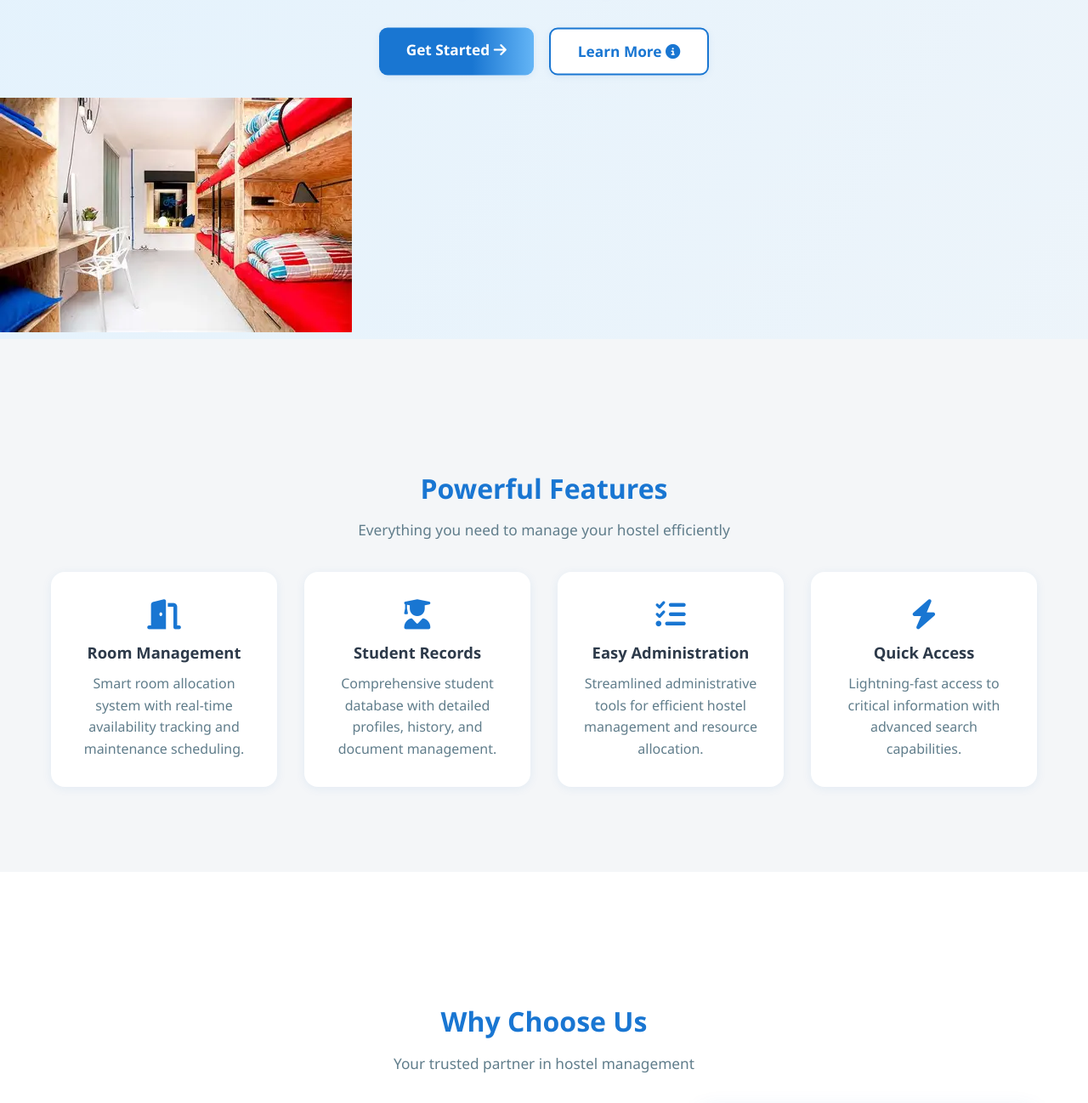
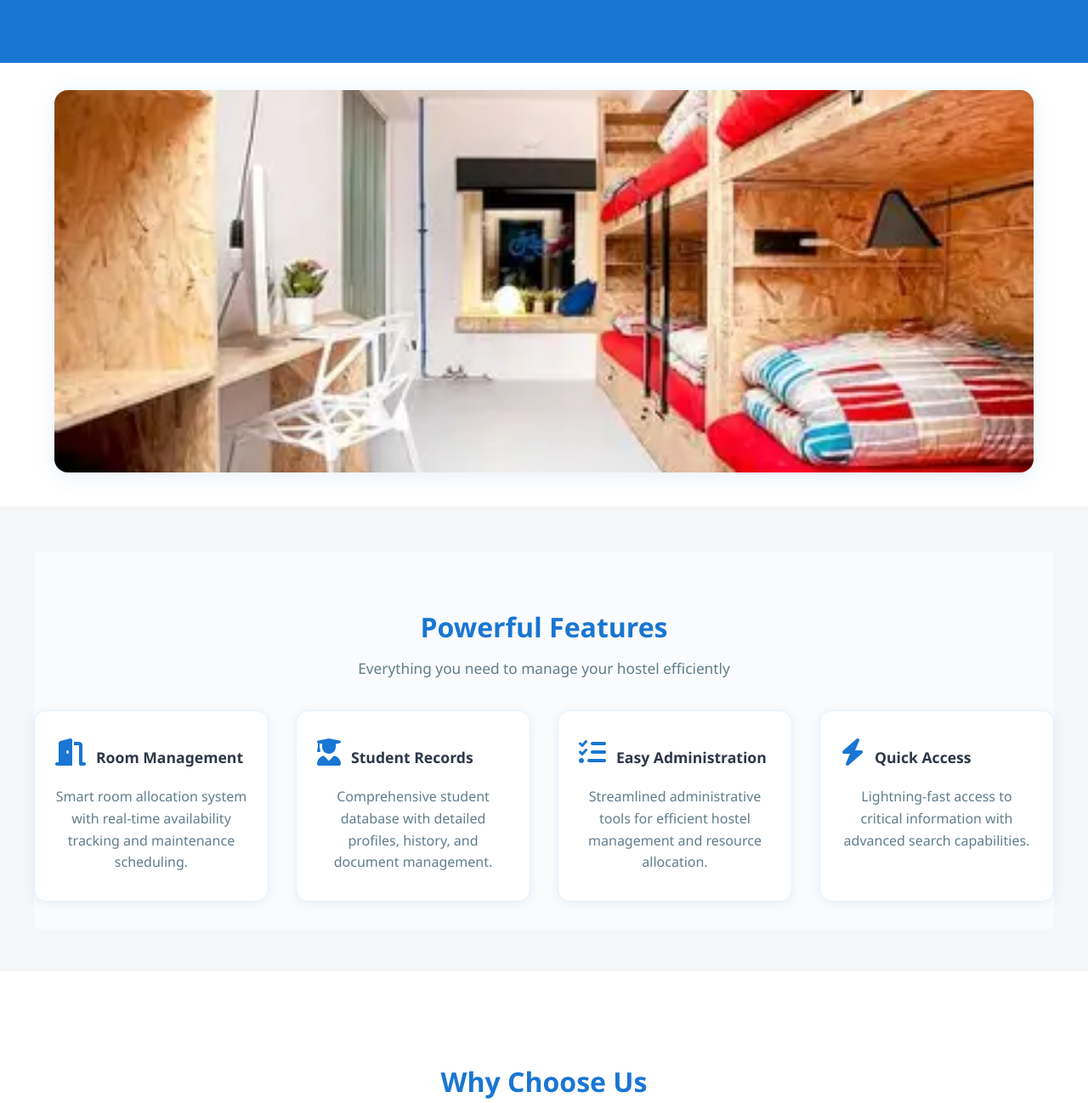
Before and after one commit to er-aary-mevada/hostel-management-system, a PHP site: page / in a window 1280 px wide. Shown: the part 449-1747 px from the top of the page at 85% size. Run offline with PHP 8.4, Linux system fonts and the light colour scheme.

Commit message:
landing page

```diff
--- a/index.html
+++ b/index.html
@@ -15,7 +15,7 @@
         <nav class="navbar">
             <div class="logo">
                 <i class="fas fa-building"></i>
-                <span>Hostel Management System</span>
+                <span style="font-weight:700;color:#e53935;">HMS</span>
             </div>
             <div class="nav-links">
                 <a href="#features" class="nav-item">Features</a>
@@ -23,74 +23,61 @@
                 <a href="#contact" class="nav-item">Contact</a>
                 <a href="login.php" class="login-btn"><i class="fas fa-sign-in-alt"></i> Login</a>
             </div>
-            <div class="menu-toggle">
-                <i class="fas fa-bars"></i>
-            </div>
         </nav>
     </header>
 
     <main>
-        <section class="hero">
-            <div class="hero-bg">
-                <img src="https://images.unsplash.com/photo-1522071820081-009f0129c71c" alt="Team working" class="hero-img">
-                <div class="hero-overlay"></div>
-            </div>
+        <section class="hero" style="background:#1976d2;padding:48px 0 32px 0;">
             <div class="container">
-                <div class="hero-content">
-                    <h1 class="hero-title animate-fade-in">Welcome to Hostel Management System</h1>
-                    <p class="hero-desc animate-fade-in">Transform your hostel operations with our state-of-the-art management solution. Streamline processes, enhance efficiency, and deliver better experiences for everyone.</p>
-                    <div class="hero-buttons animate-fade-in">
-                        <a href="signup.php" class="cta-button primary">Get Started <i class="fas fa-arrow-right"></i></a>
-                        <a href="#features" class="cta-button secondary">Learn More <i class="fas fa-info-circle"></i></a>
-                    </div>
+                <h1 style="color:#fff;font-size:2.6rem;font-weight:700;text-align:center;margin-bottom:18px;">Welcome to Our Hostel Management System</h1>
+                <p style="color:#e3f2fd;font-size:1.15rem;text-align:center;margin-bottom:28px;">Transform your hostel operations with our state-of-the-art management solution.<br>Streamline processes, enhance efficiency, and deliver better experiences.</p>
+                <div style="display:flex;justify-content:center;gap:18px;margin-bottom:32px;">
+                    <a href="signup.php" class="cta-button primary">Get Started <i class="fas fa-arrow-right"></i></a>
+                    <a href="#features" class="cta-button secondary">Learn More <i class="fas fa-info-circle"></i></a>
                 </div>
             </div>
         </section>
         <!-- Slideshow Container -->
-        <div class="slideshow-container">
+        <div class="slideshow-container" style="background:#fff;padding:32px 0 32px 0;display:flex;justify-content:center;">
             <div class="slide fade">
-                <img src="image/1.webp" class="slide-img" alt="Hostel Room 1">
+                <img src="image/1.webp" class="slide-img" alt="Hostel Room 1" style="width:90vw;max-width:100vw;height:450px;object-fit:cover;border-radius:16px;box-shadow:0 4px 24px rgba(21,101,192,0.10);">
             </div>
             <div class="slide fade">
-                <img src="image/2.webp" class="slide-img" alt="Hostel Room 2">
+                <img src="image/2.webp" class="slide-img" alt="Hostel Room 2" style="width:90vw;max-width:100vw;height:450px;object-fit:cover;border-radius:16px;box-shadow:0 4px 24px rgba(21,101,192,0.10);">
             </div>
             <div class="slide fade">
-                <img src="image/3.webp" class="slide-img" alt="Hostel Room 3">
+                <img src="image/3.webp" class="slide-img" alt="Hostel Room 3" style="width:90vw;max-width:100vw;height:450px;object-fit:cover;border-radius:16px;box-shadow:0 4px 24px rgba(21,101,192,0.10);">
             </div>
             <div class="slide fade">
-                <img src="image/4.webp" class="slide-img" alt="Hostel Room 4">
+                <img src="image/4.webp" class="slide-img" alt="Hostel Room 4" style="width:90vw;max-width:100vw;height:450px;object-fit:cover;border-radius:16px;box-shadow:0 4px 24px rgba(21,101,192,0.10);">
             </div>
             <div class="slide fade">
-                <img src="image/5.webp" class="slide-img" alt="Hostel Room 5">
+                <img src="image/5.webp" class="slide-img" alt="Hostel Room 5" style="width:90vw;max-width:100vw;height:450px;object-fit:cover;border-radius:16px;box-shadow:0 4px 24px rgba(21,101,192,0.10);">
             </div>
         </div>
 
         <section id="features" class="features">
-            <div class="container">
-                <div class="section-header">
-                    <h2>Powerful Features</h2>
-                    <p>Everything you need to manage your hostel efficiently</p>
+            <div class="container" style="background:#fafbfc;padding:32px 0;">
+                <div class="section-header" style="text-align:center;margin-bottom:36px;">
+                    <h2 style="color:#1976d2;font-size:2rem;font-weight:700;margin-bottom:10px;">Powerful Features</h2>
+                    <p style="color:#607d8b;font-size:1.08rem;">Everything you need to manage your hostel efficiently</p>
                 </div>
-                <div class="feature-grid">
-                    <div class="feature-card">
-                        <i class="fas fa-door-open"></i>
-                        <h3>Room Management</h3>
-                        <p>Smart room allocation system with real-time availability tracking and maintenance scheduling.</p>
+                <div class="feature-grid" style="display:grid;grid-template-columns:repeat(auto-fit,minmax(260px,1fr));gap:32px;justify-items:center;">
+                    <div class="feature-card" style="background:#fff;border-radius:14px;box-shadow:0 2px 12px rgba(21,101,192,0.08);padding:32px 24px;text-align:left;max-width:320px;width:100%;border:1px solid #e3f2fd;">
+                        <div style="display:flex;align-items:center;gap:12px;margin-bottom:12px;"><i class="fas fa-door-open" style="font-size:2rem;color:#1976d2;"></i><span style="font-weight:600;font-size:1.1rem;">Room Management</span></div>
+                        <p style="color:#607d8b;font-size:1rem;">Smart room allocation system with real-time availability tracking and maintenance scheduling.</p>
                     </div>
-                    <div class="feature-card">
-                        <i class="fas fa-user-graduate"></i>
-                        <h3>Student Records</h3>
-                        <p>Comprehensive student database with detailed profiles, history, and document management.</p>
+                    <div class="feature-card" style="background:#fff;border-radius:14px;box-shadow:0 2px 12px rgba(21,101,192,0.08);padding:32px 24px;text-align:left;max-width:320px;width:100%;border:1px solid #e3f2fd;">
+                        <div style="display:flex;align-items:center;gap:12px;margin-bottom:12px;"><i class="fas fa-user-graduate" style="font-size:2rem;color:#1976d2;"></i><span style="font-weight:600;font-size:1.1rem;">Student Records</span></div>
+                        <p style="color:#607d8b;font-size:1rem;">Comprehensive student database with detailed profiles, history, and document management.</p>
                     </div>
-                    <div class="feature-card">
-                        <i class="fas fa-tasks"></i>
-                        <h3>Easy Administration</h3>
-                        <p>Streamlined administrative tools for efficient hostel management and resource allocation.</p>
+                    <div class="feature-card" style="background:#fff;border-radius:14px;box-shadow:0 2px 12px rgba(21,101,192,0.08);padding:32px 24px;text-align:left;max-width:320px;width:100%;border:1px solid #e3f2fd;">
+                        <div style="display:flex;align-items:center;gap:12px;margin-bottom:12px;"><i class="fas fa-tasks" style="font-size:2rem;color:#1976d2;"></i><span style="font-weight:600;font-size:1.1rem;">Easy Administration</span></div>
+                        <p style="color:#607d8b;font-size:1rem;">Streamlined administrative tools for efficient hostel management and resource allocation.</p>
                     </div>
-                    <div class="feature-card">
-                        <i class="fas fa-bolt"></i>
-                        <h3>Quick Access</h3>
-                        <p>Lightning-fast access to critical information with advanced search capabilities.</p>
+                    <div class="feature-card" style="background:#fff;border-radius:14px;box-shadow:0 2px 12px rgba(21,101,192,0.08);padding:32px 24px;text-align:left;max-width:320px;width:100%;border:1px solid #e3f2fd;">
+                        <div style="display:flex;align-items:center;gap:12px;margin-bottom:12px;"><i class="fas fa-bolt" style="font-size:2rem;color:#1976d2;"></i><span style="font-weight:600;font-size:1.1rem;">Quick Access</span></div>
+                        <p style="color:#607d8b;font-size:1rem;">Lightning-fast access to critical information with advanced search capabilities.</p>
                     </div>
                 </div>
             </div>
@@ -102,19 +89,9 @@
                     <h2>Why Choose Us</h2>
                     <p>Your trusted partner in hostel management</p>
                 </div>
-                <div class="about-grid">
-                    <div class="about-content">
-                        <h3>Modern Solution for Modern Needs</h3>
-                        <p>Our system is designed with the latest technology to provide you with a seamless experience in managing your hostel operations. From room allocation to student management, we've got you covered.</p>
-                        <ul class="feature-list">
-                            <li><i class="fas fa-check-circle"></i> Real-time Updates</li>
-                            <li><i class="fas fa-check-circle"></i> Mobile Responsive</li>
-                            <li><i class="fas fa-check-circle"></i> 24/7 Support</li>
-                            <li><i class="fas fa-check-circle"></i> Regular Updates</li>
-                        </ul>
-                    </div>
-                    <div class="about-image">
-                        <img src="https://images.unsplash.com/photo-1522071820081-009f0129c71c" alt="Team collaboration" style="border-radius:16px;box-shadow:0 4px 24px rgba(21,101,192,0.10);">
+                <div class="about-grid" style="display:flex;flex-direction:column;align-items:center;gap:32px;">
+                    <div class="about-image" style="width:100%;display:flex;justify-content:center;">
+                        <img src="https://images.unsplash.com/photo-1522071820081-009f0129c71c" alt="Team collaboration" style="width:420px;height:260px;object-fit:cover;border-radius:16px;box-shadow:0 4px 24px rgba(21,101,192,0.10);">
                     </div>
                 </div>
             </div>
--- a/style.css
+++ b/style.css
@@ -135,8 +135,8 @@
 
 /* --- Features Section --- */
 .features {
-    background: #f4f6f8;
-    padding: 60px 0 40px 0;
+        background: #f4f6f8;
+    padding: 14px 0 10px 0;
 }
 .section-header {
     text-align: center;
@@ -189,8 +189,8 @@
 
 /* --- About Section --- */
 .about {
-    background: #fff;
-    padding: 60px 0 40px 0;
+        background: #fff;
+    padding: 14px 0 10px 0;
 }
 .about-grid {
     display: flex;
@@ -202,8 +202,18 @@
     flex: 1 1 320px;
 }
 .about-image img {
-    width: 100%;
-    max-width: 400px;
+    display: block;
+    margin: 0 auto;
+    width: 700px;
+    height: 420px;
+    object-fit: cover;
+    border-radius: 18px;
+    box-shadow: 0 4px 24px rgba(21,101,192,0.10);
+    display: block;
+    margin: 0 auto;
+    width: 520px;
+    height: 340px;
+    object-fit: cover;
     border-radius: 16px;
     box-shadow: 0 4px 24px rgba(21,101,192,0.10);
 }
```
